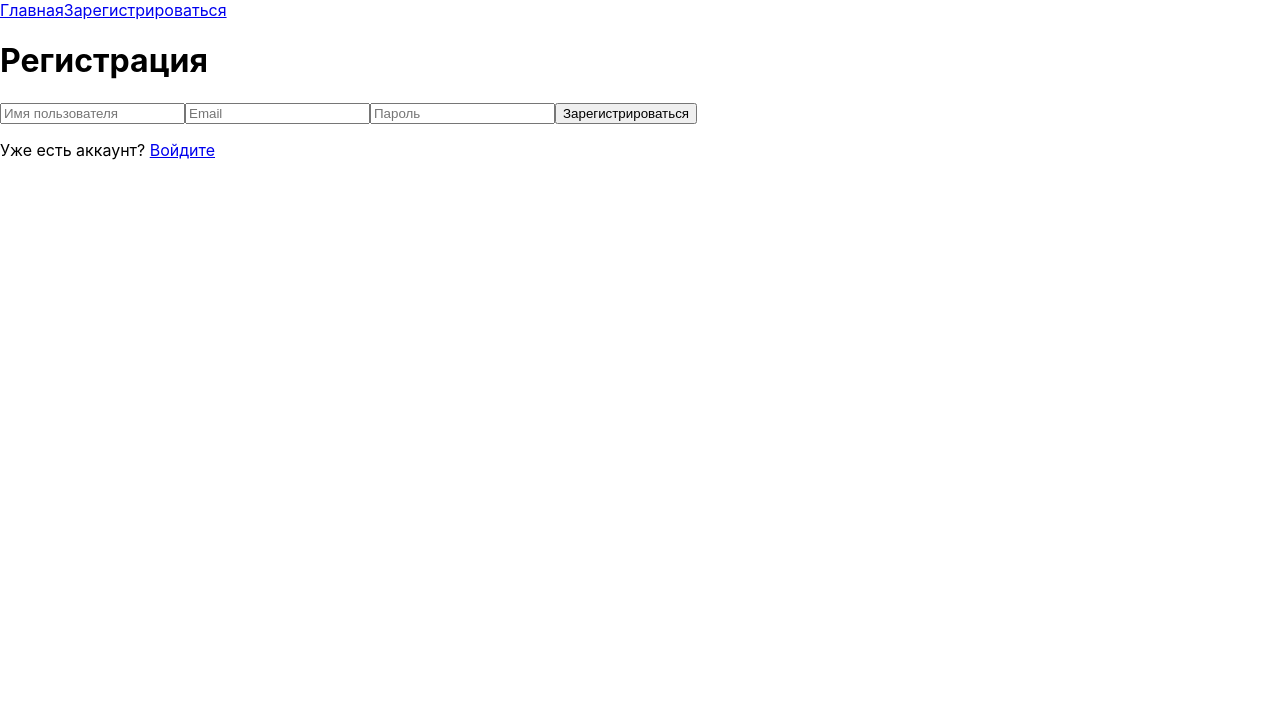
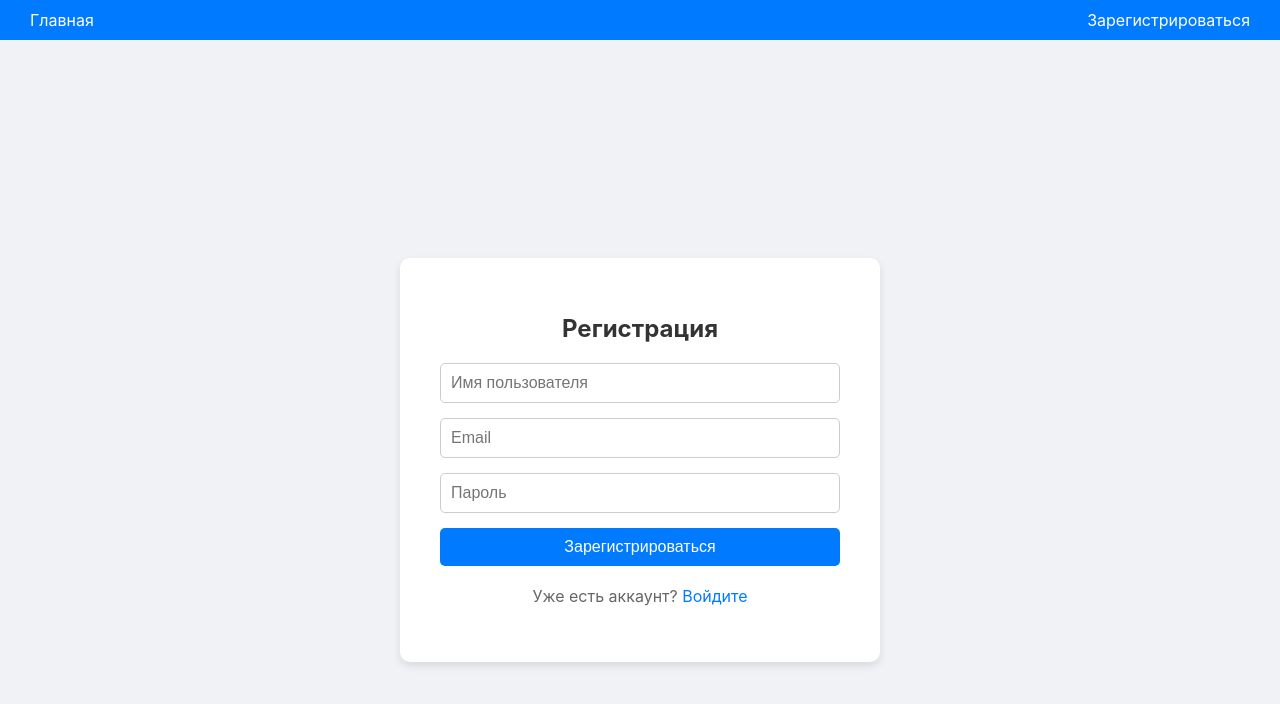
Before and after one commit to islvld/matches-statics-app, a React (Create React App) app: page /register in a window 1280 px wide. Shown: the top 704 px of the page. Built offline with nearby package versions, Linux system fonts and the light colour scheme.

Commit message:
css for CRUD-functions disciplines,login,reg

```diff
--- a/src/components/editDisciplineModal.js
+++ b/src/components/editDisciplineModal.js
@@ -1,4 +1,5 @@
 import React, { useState } from 'react';
+import '../styles.css';
 
 const EditDisciplineModal = ({ discipline, onClose, onSave }) => {
   const [name, setName] = useState(discipline?.name || '');
@@ -6,30 +7,35 @@ const EditDisciplineModal = ({ discipline, onClose, onSave }) => {
 
   const handleSubmit = (e) => {
     e.preventDefault();
-    console.log('Данные для сохранения:', { name, description }); // Логирование данных
-    onSave({ name, description }); // Вызов функции onSave
+    onSave({ name, description });
   };
 
   return (
-    <div style={styles.modalOverlay}>
-      <div style={styles.modal}>
+    <div className="modal-overlay">
+      <div className="modal">
         <h2>{discipline ? 'Редактировать дисциплину' : 'Добавить дисциплину'}</h2>
-        <form onSubmit={handleSubmit}>
+        <form onSubmit={handleSubmit} className="modal-form">
           <input
             type="text"
             placeholder="Название"
             value={name}
             onChange={(e) => setName(e.target.value)}
+            className="modal-input"
             required
           />
           <textarea
             placeholder="Описание"
             value={description}
             onChange={(e) => setDescription(e.target.value)}
+            className="modal-textarea"
           />
-          <div style={styles.buttonContainer}>
-            <button type="submit">{discipline ? 'Сохранить' : 'Добавить'}</button>
-            <button type="button" onClick={onClose}>Отмена</button>
+          <div className="modal-buttons">
+            <button type="submit" className="modal-button">
+              {discipline ? 'Сохранить' : 'Добавить'}
+            </button>
+            <button type="button" onClick={onClose} className="modal-button cancel">
+              Отмена
+            </button>
           </div>
         </form>
       </div>
@@ -37,31 +43,4 @@ const EditDisciplineModal = ({ discipline, onClose, onSave }) => {
   );
 };
 
-const styles = {
-  modalOverlay: {
-    position: 'fixed',
-    top: 0,
-    left: 0,
-    right: 0,
-    bottom: 0,
-    backgroundColor: 'rgba(0, 0, 0, 0.5)',
-    display: 'flex',
-    justifyContent: 'center',
-    alignItems: 'center',
-    zIndex: 1000,
-  },
-  modal: {
-    backgroundColor: '#fff',
-    padding: '20px',
-    borderRadius: '8px',
-    boxShadow: '0 2px 10px rgba(0, 0, 0, 0.1)',
-    width: '300px',
-  },
-  buttonContainer: {
-    display: 'flex',
-    justifyContent: 'space-between',
-    marginTop: '20px',
-  },
-};
-
 export default EditDisciplineModal;
--- a/src/components/login.js
+++ b/src/components/login.js
@@ -1,9 +1,11 @@
 import React, { useState } from 'react';
 import { useNavigate } from 'react-router-dom';
+import '../styles.css';
 
 const Login = ({ setIsLoggedIn }) => {
   const [username, setUsername] = useState('');
   const [password, setPassword] = useState('');
+  const [error, setError] = useState('');
   const navigate = useNavigate();
 
   const handleLogin = async (e) => {
@@ -21,28 +23,38 @@ const Login = ({ setIsLoggedIn }) => {
       setIsLoggedIn(true);
       navigate('/');
     } else {
-      alert(data.error);
+      setError(data.error || 'Неверное имя пользователя или пароль');
     }
   };
 
   return (
-    <div>
-      <h1>Вход</h1>
-      <form onSubmit={handleLogin}>
+    <div className="auth-container">
+      <div className="auth-card">
+        <h1 className="auth-title">Вход</h1>
+        {error && <p className="auth-error">{error}</p>}
+        <form onSubmit={handleLogin} className="auth-form">
           <input
             type="text"
             placeholder="Имя пользователя"
             value={username}
             onChange={(e) => setUsername(e.target.value)}
+            className="auth-input"
           />
           <input
             type="password"
             placeholder="Пароль"
             value={password}
             onChange={(e) => setPassword(e.target.value)}
+            className="auth-input"
           />
-        <button type="submit">Войти</button>
+          <button type="submit" className="auth-button">
+            Войти
+          </button>
         </form>
+        <p className="auth-footer">
+          Нет аккаунта? <a href="/register" className="auth-link">Зарегистрируйтесь</a>
+        </p>
+      </div>
     </div>
   );
 };
--- a/src/components/navbar.js
+++ b/src/components/navbar.js
@@ -1,5 +1,6 @@
 import React from 'react';
 import { Link, useNavigate } from 'react-router-dom';
+import '../styles.css';
 
 const Navbar = ({ isLoggedIn, setIsLoggedIn }) => {
   const navigate = useNavigate();
@@ -11,7 +12,7 @@ const Navbar = ({ isLoggedIn, setIsLoggedIn }) => {
   };
 
   return (
-    <nav>
+    <nav className="navbar">
       <Link to="/">Главная</Link>
       {isLoggedIn ? (
         <button onClick={handleLogout}>Выйти</button>
--- a/src/components/register.js
+++ b/src/components/register.js
@@ -1,5 +1,6 @@
 import React, { useState } from 'react';
 import { useNavigate } from 'react-router-dom';
+import '../styles.css';
 
 const Register = () => {
   const [username, setUsername] = useState('');
@@ -27,15 +28,17 @@ const Register = () => {
   };
 
   return (
-    <div>
-      <h1>Регистрация</h1>
-      {error && <p style={{ color: 'red' }}>{error}</p>}
-      <form onSubmit={handleRegister}>
+    <div className="auth-container">
+      <div className="auth-card">
+        <h1 className="auth-title">Регистрация</h1>
+        {error && <p className="auth-error">{error}</p>}
+        <form onSubmit={handleRegister} className="auth-form">
           <input
             type="text"
             placeholder="Имя пользователя"
             value={username}
             onChange={(e) => setUsername(e.target.value)}
+            className="auth-input"
             required
           />
           <input
@@ -43,6 +46,7 @@ const Register = () => {
             placeholder="Email"
             value={email}
             onChange={(e) => setEmail(e.target.value)}
+            className="auth-input"
             required
           />
           <input
@@ -50,13 +54,17 @@ const Register = () => {
             placeholder="Пароль"
             value={password}
             onChange={(e) => setPassword(e.target.value)}
+            className="auth-input"
             required
           />
-        <button type="submit">Зарегистрироваться</button>
+          <button type="submit" className="auth-button">
+            Зарегистрироваться
+          </button>
         </form>
-      <p>
-        Уже есть аккаунт? <a href="/login">Войдите</a>
+        <p className="auth-footer">
+          Уже есть аккаунт? <a href="/login" className="auth-link">Войдите</a>
         </p>
+      </div>
     </div>
   );
 };
--- /dev/null
+++ b/src/styles.css
@@ -0,0 +1,267 @@
+/* Общие стили для форм */
+.auth-container {
+    display: flex;
+    justify-content: center;
+    align-items: center;
+    min-height: 100vh;
+    background-color: #f0f2f5;
+    padding: 20px;
+  }
+
+  .auth-card {
+    background-color: #fff;
+    border-radius: 10px;
+    box-shadow: 0 4px 8px rgba(0, 0, 0, 0.1);
+    padding: 40px;
+    width: 100%;
+    max-width: 400px;
+    text-align: center;
+  }
+
+  .auth-title {
+    font-size: 24px;
+    margin-bottom: 20px;
+    color: #333;
+  }
+
+  .auth-form {
+    display: flex;
+    flex-direction: column;
+    gap: 15px;
+  }
+
+  .auth-input {
+    padding: 10px;
+    border-radius: 5px;
+    border: 1px solid #ccc;
+    font-size: 16px;
+    outline: none;
+    transition: border-color 0.3s ease;
+  }
+
+  .auth-input:focus {
+    border-color: #007bff;
+  }
+
+  .auth-button {
+    padding: 10px;
+    border-radius: 5px;
+    border: none;
+    background-color: #007bff;
+    color: #fff;
+    font-size: 16px;
+    cursor: pointer;
+    transition: background-color 0.3s ease;
+  }
+
+  .auth-button:hover {
+    background-color: #0056b3;
+  }
+
+  .auth-footer {
+    margin-top: 20px;
+    color: #666;
+  }
+
+  .auth-link {
+    color: #007bff;
+    text-decoration: none;
+  }
+
+  .auth-error {
+    color: #ff4d4f;
+    margin-bottom: 15px;
+  }
+
+  /* Стили для навбара */
+  .navbar {
+    display: flex;
+    justify-content: space-between;
+    align-items: center;
+    padding: 10px 20px;
+    background-color: #007bff;
+    color: #fff;
+  }
+
+  .navbar a {
+    color: #fff;
+    text-decoration: none;
+    margin: 0 10px;
+  }
+
+  .navbar button {
+    background-color: transparent;
+    border: none;
+    color: #fff;
+    cursor: pointer;
+    font-size: 16px;
+  }
+
+  .navbar button:hover {
+    text-decoration: underline;
+  }
+
+  /* Стили для модального окна */
+.modal-overlay {
+    position: fixed;
+    top: 0;
+    left: 0;
+    right: 0;
+    bottom: 0;
+    background-color: rgba(0, 0, 0, 0.5);
+    display: flex;
+    justify-content: center;
+    align-items: center;
+    z-index: 1000;
+  }
+
+  .modal {
+    background-color: #fff;
+    padding: 20px;
+    border-radius: 10px;
+    box-shadow: 0 4px 8px rgba(0, 0, 0, 0.2);
+    width: 100%;
+    max-width: 400px;
+    text-align: center;
+  }
+
+  .modal h2 {
+    font-size: 24px;
+    margin-bottom: 20px;
+    color: #333;
+  }
+
+  .modal-form {
+    display: flex;
+    flex-direction: column;
+    gap: 15px;
+  }
+
+  .modal-input {
+    padding: 10px;
+    border-radius: 5px;
+    border: 1px solid #ccc;
+    font-size: 16px;
+    outline: none;
+    transition: border-color 0.3s ease;
+  }
+
+  .modal-input:focus {
+    border-color: #007bff;
+  }
+
+  .modal-textarea {
+    padding: 10px;
+    border-radius: 5px;
+    border: 1px solid #ccc;
+    font-size: 16px;
+    outline: none;
+    transition: border-color 0.3s ease;
+    resize: vertical;
+    min-height: 100px;
+  }
+
+  .modal-textarea:focus {
+    border-color: #007bff;
+  }
+
+  .modal-buttons {
+    display: flex;
+    justify-content: space-between;
+    margin-top: 20px;
+  }
+
+  .modal-button {
+    padding: 10px 20px;
+    border-radius: 5px;
+    border: none;
+    background-color: #007bff;
+    color: #fff;
+    font-size: 16px;
+    cursor: pointer;
+    transition: background-color 0.3s ease;
+  }
+
+  .modal-button:hover {
+    background-color: #0056b3;
+  }
+
+  .modal-button.cancel {
+    background-color: #6c757d;
+  }
+
+  .modal-button.cancel:hover {
+    background-color: #5a6268;
+  }
+
+  /* Стили для кнопки "Добавить дисциплину" */
+.add-button {
+    padding: 10px 20px;
+    border-radius: 5px;
+    border: none;
+    background-color: #007bff;
+    color: #fff;
+    font-size: 16px;
+    cursor: pointer;
+    transition: background-color 0.3s ease;
+    margin-bottom: 20px;
+  }
+
+  .add-button:hover {
+    background-color: #0056b3;
+  }
+
+  /* Стили для кнопок редактирования и удаления */
+  .edit-button, .delete-button {
+    padding: 5px 10px;
+    border-radius: 5px;
+    border: none;
+    font-size: 14px;
+    cursor: pointer;
+    transition: background-color 0.3s ease;
+    margin-right: 5px;
+  }
+
+  .edit-button {
+    background-color: #28a745;
+    color: #fff;
+  }
+
+  .edit-button:hover {
+    background-color: #218838;
+  }
+
+  .delete-button {
+    background-color: #dc3545;
+    color: #fff;
+  }
+
+  .delete-button:hover {
+    background-color: #c82333;
+  }
+
+  /* Стиль для сообщения об ошибке */
+.error-message {
+    position: fixed;
+    top: 20px;
+    left: 50%;
+    transform: translateX(-50%);
+    padding: 15px 25px;
+    background-color: #ff4444;
+    color: white;
+    border-radius: 5px;
+    box-shadow: 0 2px 4px rgba(0, 0, 0, 0.2);
+    z-index: 1001;
+    animation: slideIn 0.3s ease-out;
+  }
+
+  @keyframes slideIn {
+    from {
+      top: -50px;
+      opacity: 0;
+    }
+    to {
+      top: 20px;
+      opacity: 1;
+    }
+  }
```
Also changed, not shown: src/components/disciplines.js (+70 -21 lines), 1 other file (tests, documents, lock files or other folders). Lines whose indentation alone changed are shown as unchanged.
